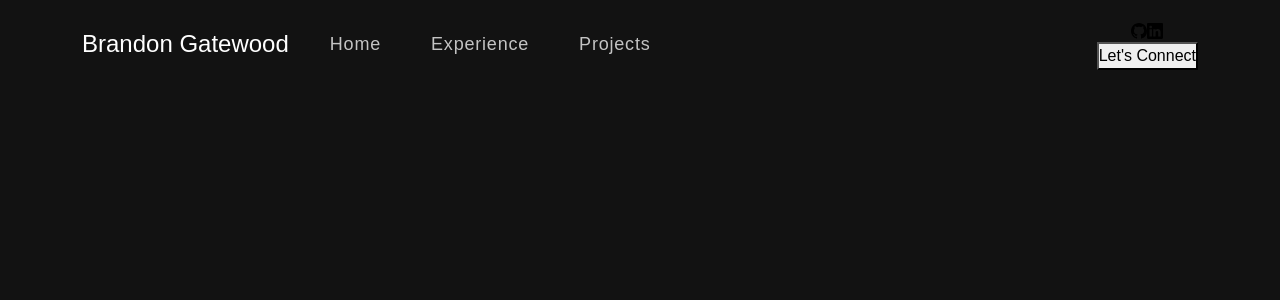
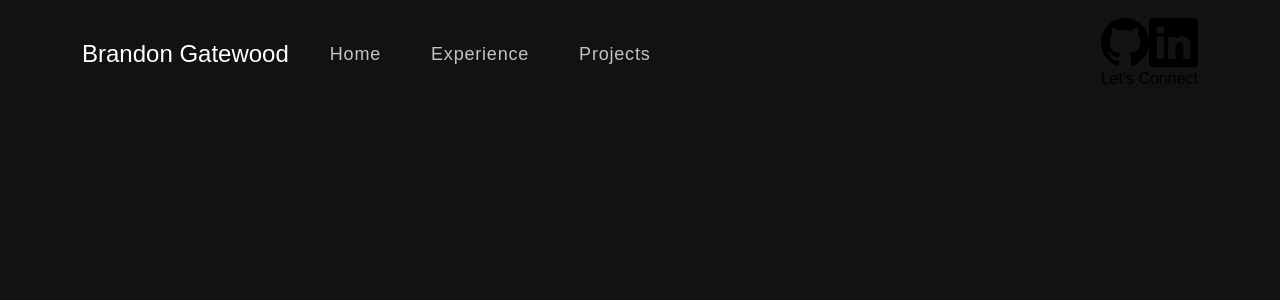
Before and after one commit to BrandonGatewood/bg, a React (Create React App) app: page / in a window 1280 px wide. Shown: the top 300 px of the page. Built offline with nearby package versions, Linux system fonts and the light colour scheme; a web font is replaced by a local one.

Commit message:
updated router and hashlink

```diff
--- a/package.json
+++ b/package.json
@@ -10,6 +10,7 @@
     "react": "^18.2.0",
     "react-bootstrap": "^2.7.2",
     "react-dom": "^18.2.0",
+    "react-router-hash-link": "^2.4.3",
     "react-scripts": "5.0.1",
     "web-vitals": "^2.1.4"
   },
--- a/src/App.css
+++ b/src/App.css
@@ -34,7 +34,7 @@ body {
   overflow-x: hidden;
   position: relative;
   background-color: #121212 !important;
-  color: #fff;
+  color: #fff !important;
   font-family: "San Francisco", sans-serif !important;
 }
 
@@ -42,6 +42,46 @@ h1, h2, h3, h4, h5, h6 {
   margin: 0;
   padding: 0;
   line-height: normal;
+}
+
+p, a, li, button, ul {
+  margin: 0;
+  padding: 0;
+  line-height: normal;
+  text-decoration: none;
+}
+
+a:hover {
+  text-decoration: none;
+}
+
+img {
+  width: 50%;
+  height: auto;
+}
+
+button {
+  border: 0;
+  background-color: transparent;
+}
+
+input:focus, textarea:focus, select:focus {
+  outline: none;
+}
+
+@media (min-width:1700px) {
+	main .container {
+		max-width: 100%;
+		padding: 0 150px;
+	}
+}
+
+p.success {
+	color: green;
+}
+
+p.danger {
+	color: red;
 }
 
 /** NavBar CSS **/
@@ -83,12 +123,10 @@ span.navbar-text {
   display: flex;
   align-items: center;
 }
-
 .social-icon {
   display: inline-block;
   margin-left: 14px;
 }
-
 .social-icon a {
   width: 42px;
   height: 42px;
@@ -101,7 +139,6 @@ span.navbar-text {
   line-height: 1;
   border: 1px solid rgba(255, 255, 255, 0.5);
 }
-
 .social-icon a::before {
   content: "";
   width: 42px;
@@ -112,21 +149,17 @@ span.navbar-text {
   transform: scale(0);
 transition: 0.3s ease-in-out;
 }
-
 .social-icon a:hover::before {
   transform: scale(1);
 }
-
 .social-icon a img {
-  width: 40%;
+width: 40% !important;
 z-index: 1;
 transition: 0.3s ease-in-out;
 }
-
 .social-icon a:hover img {
 filter: brightness(0) saturate(100%) invert(0%) sepia(7%) saturate(98%) hue-rotate(346deg) brightness(95%) contrast(86%);
 }
-
 .navbar-text button {
 font-weight: 700;
 color: #fff;
@@ -138,11 +171,9 @@ span.navbar-text {
 background-color: transparent;
 transition: 0.3s ease-in-out;
 }
-
 .navbar-text button span {
 z-index: 1;
 }
-
 .navbar-text button::before {
 content: "";
 width: 0%;
@@ -154,24 +185,20 @@ span.navbar-text {
 z-index: -1;
 transition: 0.3s ease-in-out;
 }
-
 .navbar-text button:hover {
 color: #121212;
 }
-
 .navbar-text button:hover::before {
 content: "";
 width: 100%;
 height: 100%;
 position: absolute;
 }
-
 nav.navbar .navbar-toggler:active,
 nav.navbar .navbar-toggler:focus {
 outline: none;
   box-shadow: none;
 }
-
 nav.navbar .navbar-toggler-icon {
 width: 24px;
 height: 17px;
@@ -181,11 +208,9 @@ nav.navbar .navbar-toggler-icon {
 transition: all 300ms linear;
 top: -2px;
 }
-
 nav.navbar .navbar-toggler-icon:focus {
 border-bottom: 2px solid #fff;
 }
-
 nav.navbar .navbar-toggler-icon:after,
 nav.navbar .navbar-toggler-icon:before {
 width: 24px;
@@ -198,26 +223,30 @@ nav.navbar .navbar-toggler-icon:before {
 z-index: 2;
 transition: all 300ms linear;
 }
-
 nav.navbar .navbar-toggler-icon:after {
 top: 8px;
 }
-
 nav.navbar .navbar-toggler[aria-expanded="true"] .navbar-toggler-icon:after {
 transform: rotate(45deg);
 background-color: #fff;
 height: 2px;
 }
-
 nav.navbar .navbar-toggler[aria-expanded="true"] .navbar-toggler-icon:before {
 transform: translateY(8px) rotate(-45deg);
 background-color: #fff;
 height: 2px;
 }
-
 nav.navbar .navbar-toggler[aria-expanded="true"] .navbar-toggler-icon {
 border-color: transparent;
 }
+
+
+
+
+
+
+
+
 
 .App {
   text-align: center;
--- a/src/components/NavBar.js
+++ b/src/components/NavBar.js
@@ -2,9 +2,13 @@ import {useState, useEffect} from "react";
 import { Navbar, Nav, Container } from 'react-bootstrap';
 import githubIcon from '../assets/img/github.svg';
 import linkedinIcon from '../assets/img/linkedin.svg';
+import { HashLink } from 'react-router-hash-link'
+import {
+    BrowserRouter as Router
+} from  'react-router-dom'
 
 export const NavBar = () => {
-    const [activeLink, setActiveLink] = useState('Home');
+    const [activeLink, setActiveLink] = useState('home');
     const [scrolled, setScrolled] = useState(false);
 
     useEffect(() => {
@@ -25,6 +29,7 @@ export const NavBar = () => {
     }
 
     return(
+        <Router>
             <Navbar expand='md' className={scrolled ? 'scrolled': ''}>
                 <Container>
                     <Navbar.Brand href='/'>
@@ -41,19 +46,22 @@ export const NavBar = () => {
                             <Nav.Link href="#experience" className={activeLink === 'experience' ? 'active navbar-link' : 'navbar-link'} onClick={() => onUpdateActiveLink('experience')}>
                                 Experience
                             </Nav.Link>
-                        <Nav.Link href="#projects" className={activeLink === 'projects' ? 'active navbar-link' : 'navbar-link'} onClick={() => onUpdateActiveLink('project')}>
+                            <Nav.Link href="#projects" className={activeLink === 'projects' ? 'active navbar-link' : 'navbar-link'} onClick={() => onUpdateActiveLink('projects')}>
                                 Projects
                             </Nav.Link>
                         </Nav>
                         <span classname='navbar-text'>
                             <div classname='social-icon'>
-                            <a href="/#"><img src={githubIcon} alt=""/></a>
-                            <a href="/#"><img src={linkedinIcon} alt=""/></a>
+                                <a href="/#"><img src={githubIcon} alt="Github Icon"/></a>
+                                <a href="/#"><img src={linkedinIcon} alt="Linkedin Icon"/></a>
                             </div>
+                            <HashLink to='#Connect'>
                                 <button className="vvd"><span>Let's Connect</span></button>
+                            </HashLink>
                         </span>
                     </Navbar.Collapse>
                 </Container>
             </Navbar>
+        </Router>
     )
 }
```
Also changed, not shown: 1 other file (tests, documents, lock files or other folders). Lines whose indentation alone changed are shown as unchanged.
